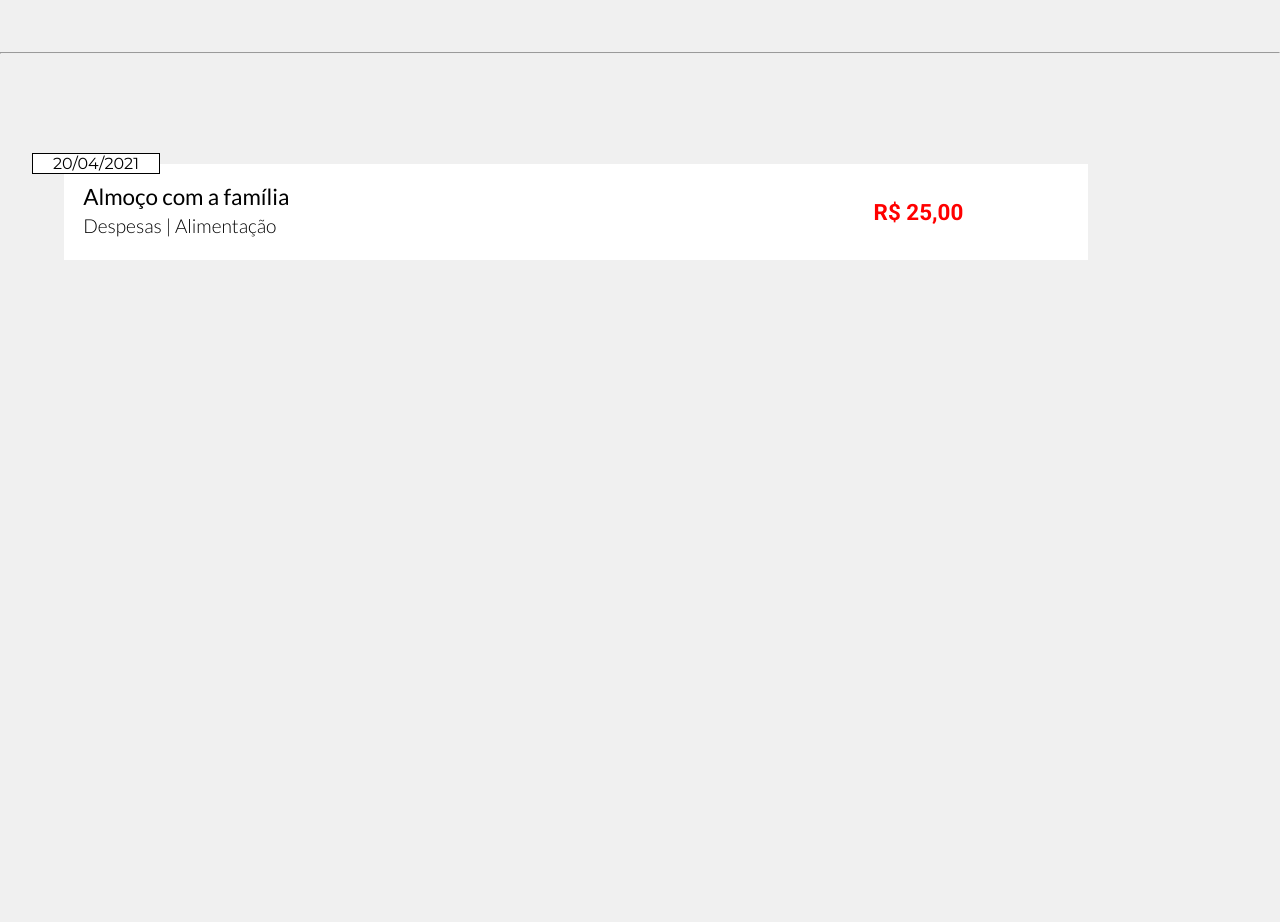
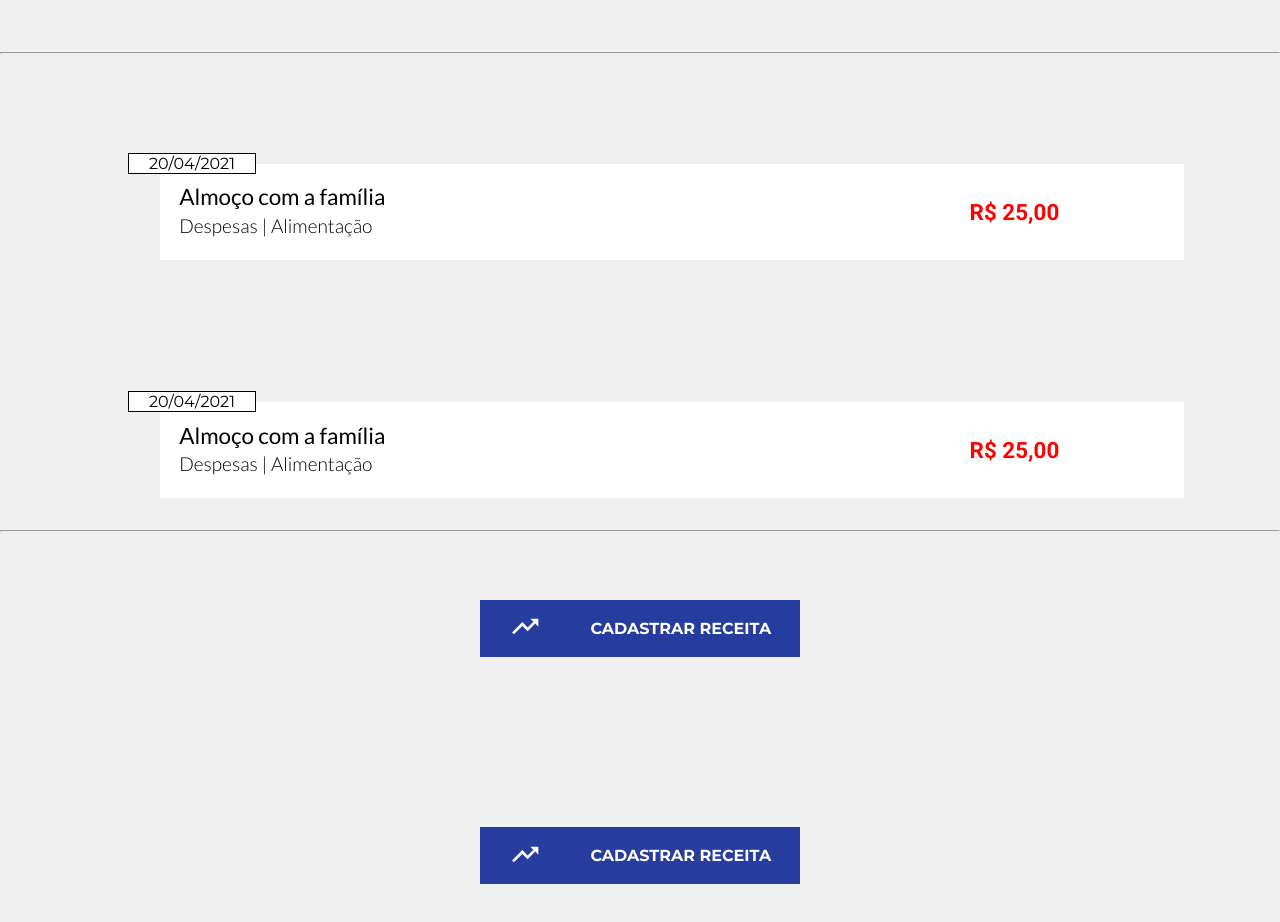
Before and after one commit to AndersonUfop/Treinamento-React-JS-VisaoJR, a Next.js app: page / in a window 1280 px wide. Shown: the part 400-1322 px from the top of the page. Before the commit the page ends 800 px from the top, so only its background shows below. Built offline with nearby package versions, Linux system fonts and the light colour scheme.

Commit message:
Create Button

```diff
--- /dev/null
+++ b/src/components/Button.tsx
@@ -0,0 +1,13 @@
+import styles from '../styles/components/Button.module.css';
+
+import { BiTrendingUp, BiTrendingDown} from 'react-icons/bi';
+export function Button() {
+    return (
+        <div className={styles.buttonContainer}>
+            <button className={styles.button}>
+                <BiTrendingUp size={32}/>
+                <strong>CADASTRAR RECEITA</strong>
+            </button>
+        </div>
+    );
+}
--- a/src/pages/index.tsx
+++ b/src/pages/index.tsx
@@ -1,5 +1,6 @@
 import Head from 'next/head';
 import { BalanceCard } from '../components/BalanceCard';
+import { Button } from '../components/Button';
 import { IncomesAndExpenses } from '../components/IncomesAndExpenses';
 import { Listing } from '../components/Listing';
 import { MonthBalanceCard } from '../components/MonthBalanceCard';
@@ -21,8 +22,14 @@ export default function Home() {
         <section className={styles.incomesAndExpenses}>
           <IncomesAndExpenses/>
           <hr/>
+        </section>
+        <section className={styles.transactions}>
           <Listing/>
+          <Listing/>
+          <hr/>
         </section>
+        <Button/>
+        <Button/>
       </main>
 
 
--- /dev/null
+++ b/src/styles/components/Button.module.css
@@ -0,0 +1,36 @@
+.buttonContainer {
+    height: 20vh;
+
+    display: flex;
+    flex-direction: column;
+    align-items: center;
+
+    margin-top: 4.2rem;
+}
+
+.buttonContainer .button {
+    display: flex;
+    flex-direction: row;
+    align-items: center;
+    justify-content: space-between;
+
+    width: 20rem;
+    padding: 1.8rem;
+    height: 1.4rem;
+
+    border: none;
+    background: var(--primary);
+    color: var(--lightBase);
+
+    transition: opacity 0.2s;
+
+}
+
+.buttonContainer .button:hover {
+    opacity: 0.8;
+}
+
+.buttonContainer .button strong {
+    font-family: 'Montserrat';
+    font-weight: 700;
+}
--- a/src/styles/components/Listing.module.css
+++ b/src/styles/components/Listing.module.css
@@ -6,6 +6,11 @@
     margin-top: 4.2rem;
 }
 
+@media (min-width: 700px) {
+    .containerTransactions {
+        margin-left: 6rem;
+    }
+}
 
 
 
--- a/src/styles/pages/Home.module.css
+++ b/src/styles/pages/Home.module.css
@@ -21,7 +21,10 @@
   }
 }
 
-
+.transactions {
+  display: flex;
+  flex-direction: column;
+}
 .footer {
   width: 100%;
   height: 100px;
```
